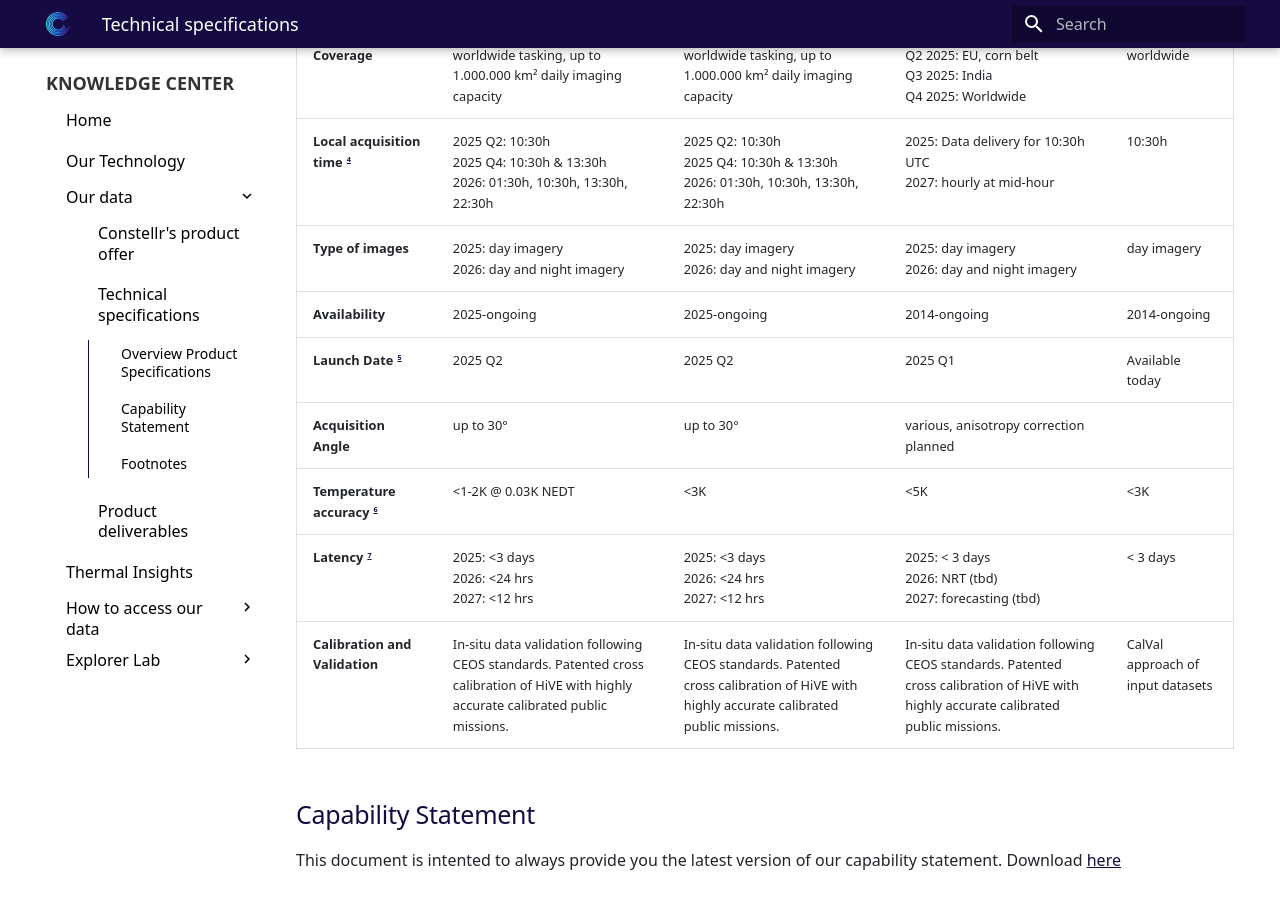
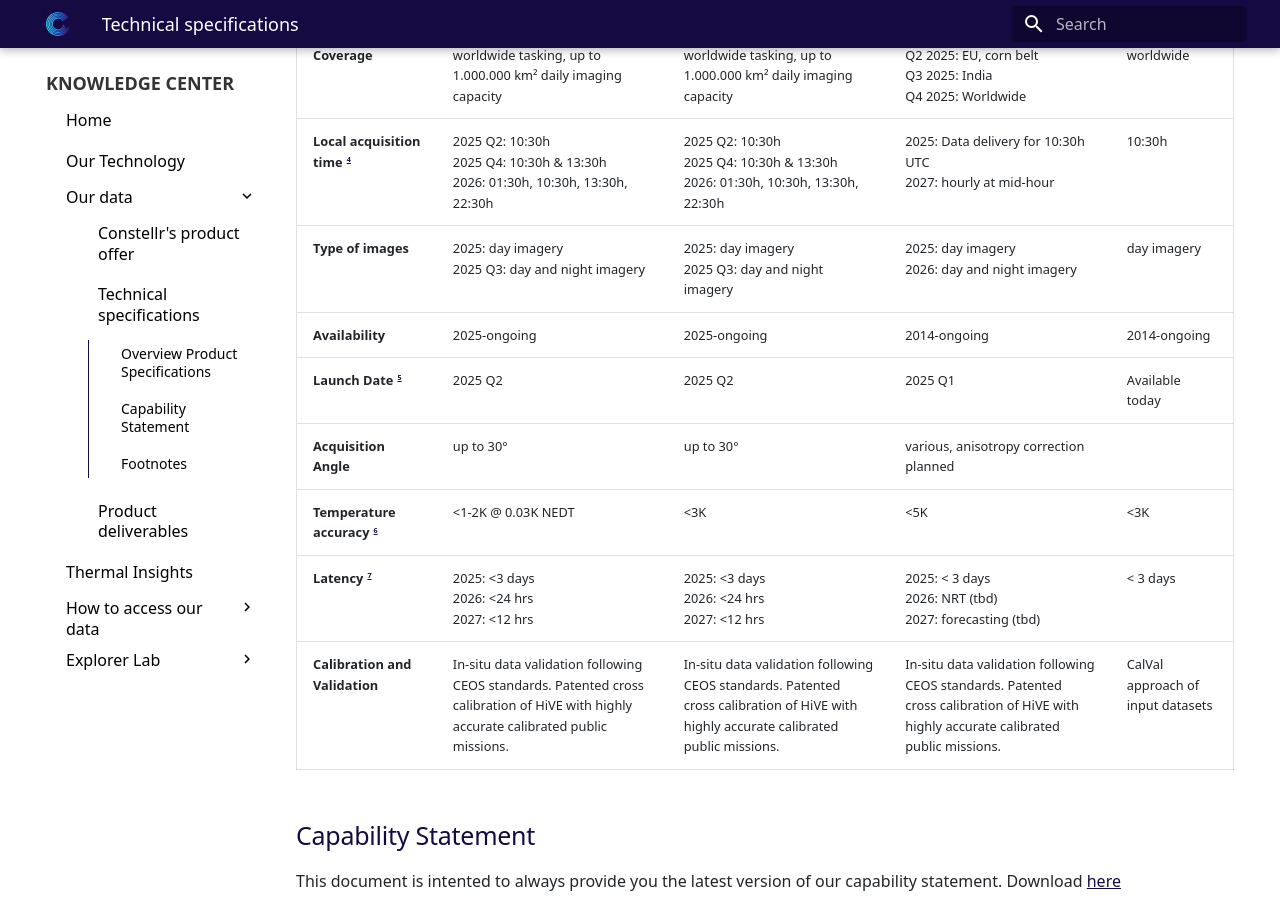
Before and after one commit to constellr/product-lst, an MkDocs documentation site: the page built from docs/Technical-specification.md, in a window 1280 px wide and 900 px high, scrolled down 508 px. Built offline with MkDocs 1.6.1 and Material for MkDocs 9.7.7, drawn with Linux system fonts in a browser that asks for light colours; the version menu is left out.

Commit message:
night imagery update

```diff
--- a/docs/Technical-specification.md
+++ b/docs/Technical-specification.md
@@ -9,7 +9,7 @@
 | **Frequency [^3]**                            | 2025: 1.5 to 3 days <br> 2026: sub-daily                                                                               | 2025: every 1.5-3 days <br> 2026: sub-daily                  | 2025: every 8 days <br> 2026: daily <br> 2027: hourly and forecast                                   | Up to every 8 days                |
 | **Coverage**                             | worldwide tasking, up to 1.000.000 km² daily imaging capacity                                                                                                                 | worldwide tasking, up to 1.000.000 km² daily imaging capacity                                                    | Q2 2025: EU, corn belt <br> Q3 2025: India <br> Q4 2025: Worldwide                     | worldwide                         |
 | **Local acquisition time [^4]**               | 2025 Q2: 10:30h <br> 2025 Q4: 10:30h & 13:30h <br> 2026: 01:30h, 10:30h, 13:30h, 22:30h                                                              | 2025 Q2: 10:30h <br> 2025 Q4: 10:30h & 13:30h <br> 2026: 01:30h, 10:30h, 13:30h, 22:30h | 2025: Data delivery for 10:30h UTC <br> 2027: hourly at mid-hour                                                 | 10:30h                            |10:30h
-| **Type of images**                       | 2025: day imagery <br> 2026: day and night imagery                                                                                     | 2025: day imagery <br> 2026: day and night imagery                        | 2025: day imagery <br> 2026: day and night imagery                                | day imagery                       |
+| **Type of images**                       | 2025: day imagery <br> 2025 Q3: day and night imagery                                                                                     | 2025: day imagery <br> 2025 Q3: day and night imagery                        | 2025: day imagery <br> 2026: day and night imagery                                | day imagery                       |
 | **Availability**                         | 2025-ongoing                                                                                                                      | 2025-ongoing                                                         | 2014-ongoing                                                                 | 2014-ongoing                      |
 | **Launch Date [^5]**                         | 2025 Q2                                                                                                                           | 2025 Q2                                                              | 2025 Q1                                                                      | Available today                   |
 | **Acquisition Angle**                    | up to 30°                                                                                                                         | up to 30°                                                            | various, anisotropy correction planned                                               |                                   |
```
